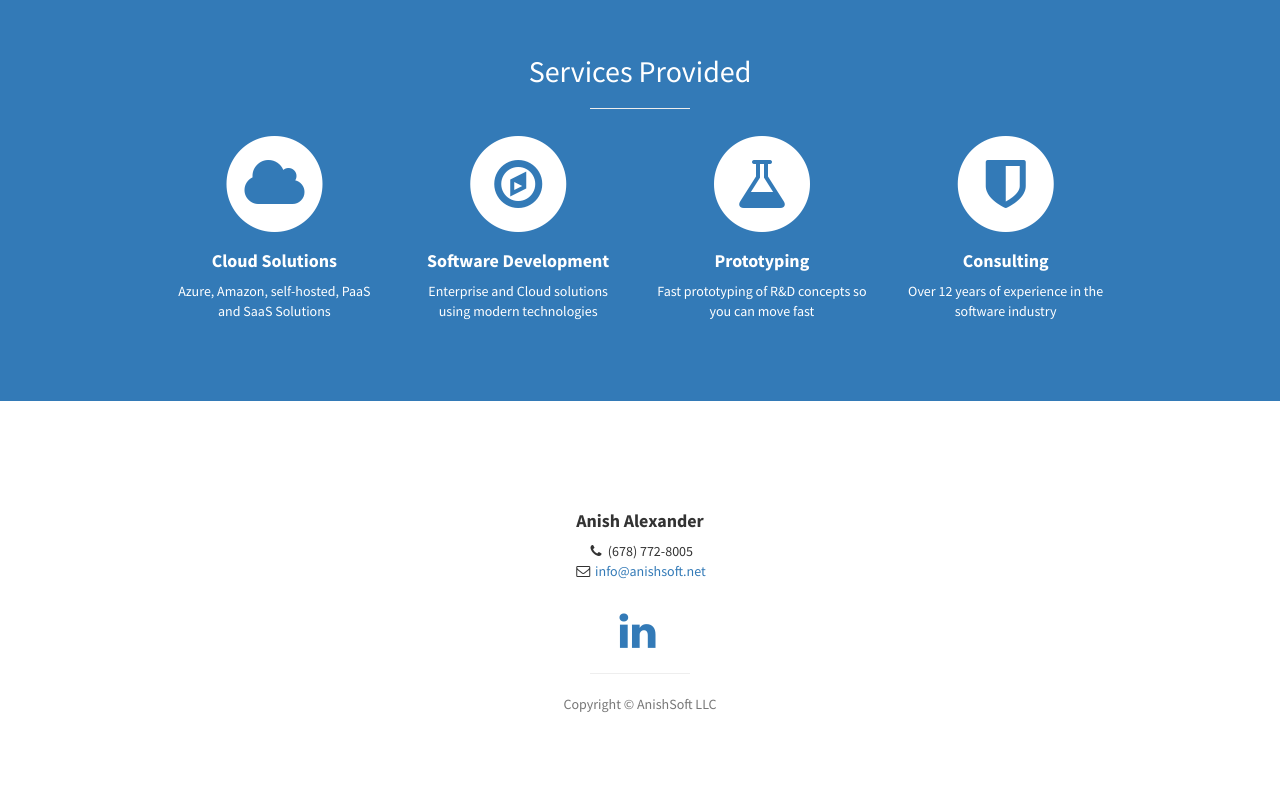
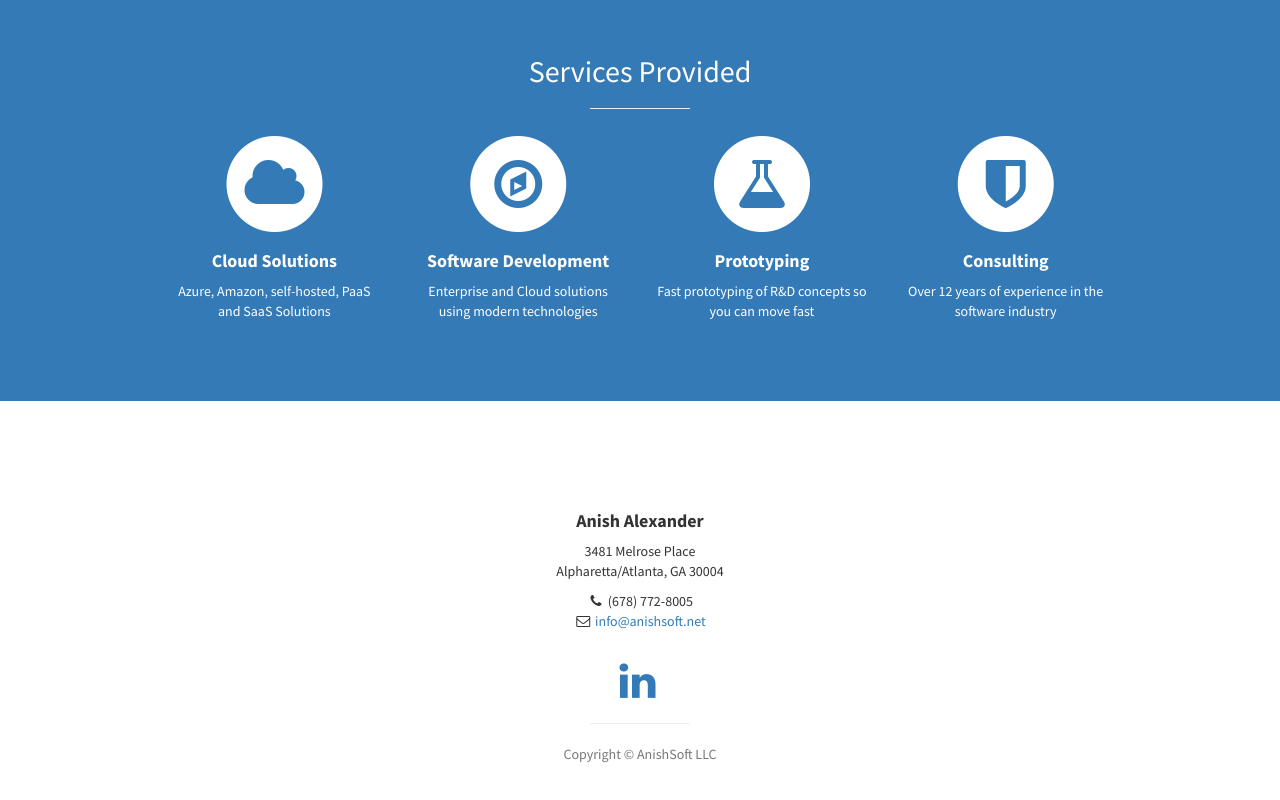
Before and after one commit to Bytecture/bytecture.github.io, a plain HTML site: page index.html in a window 1280 px wide. Shown: the part 1086-1886 px from the top of the page. Drawn offline with Linux system fonts and the light colour scheme.

Commit message:
location added

```diff
--- a/index.html
+++ b/index.html
@@ -240,7 +240,7 @@
                 <div class="col-lg-10 col-lg-offset-1 text-center">
                     <h4><strong>Anish Alexander</strong>
                     </h4>
-                    <!--<p>3481 Melrose Place<br>Beverly Hills, CA 90210</p>-->
+                    <p>3481 Melrose Place<br>Alpharetta/Atlanta, GA 30004</p>
                     <ul class="list-unstyled">
                         <li><i class="fa fa-phone fa-fw"></i> (678) 772-8005</li>
                         <li><i class="fa fa-envelope-o fa-fw"></i>  <a href="mailto:info@anishsoft.net">info@anishsoft.net</a>
```
